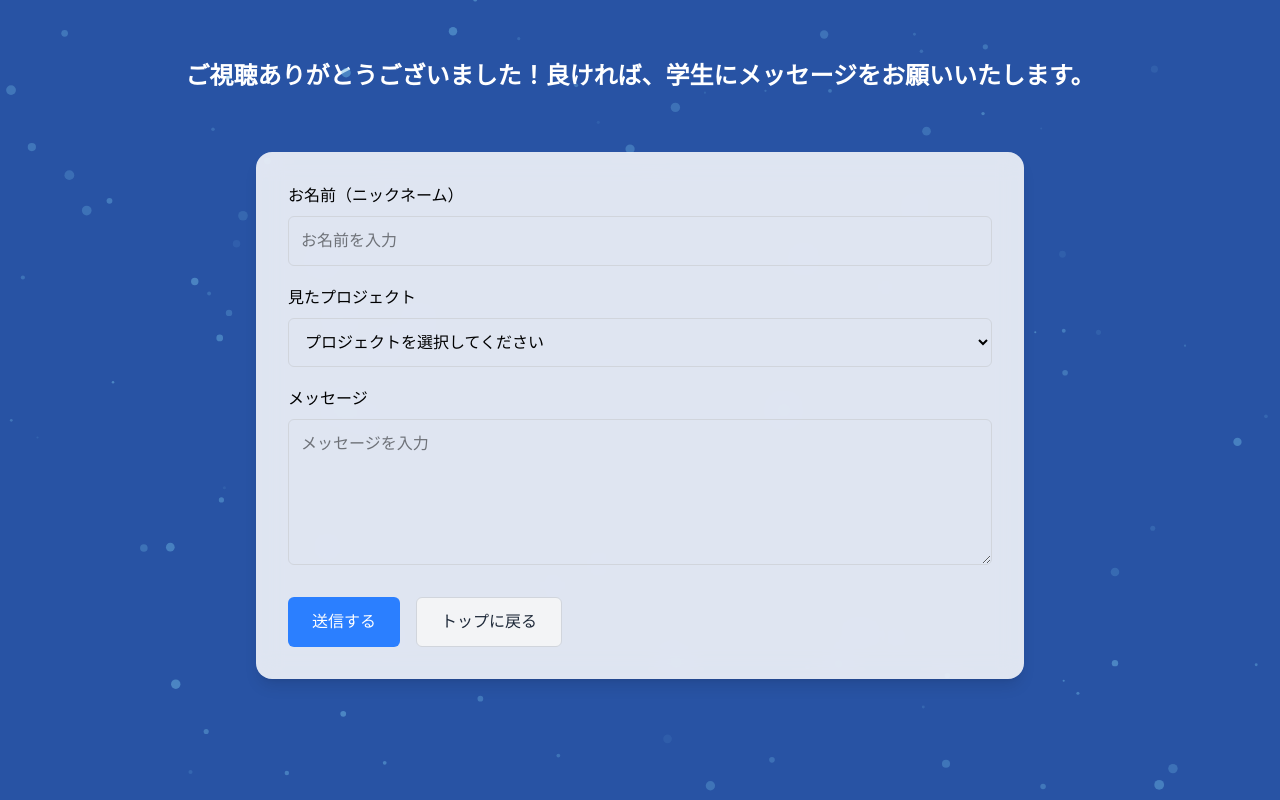
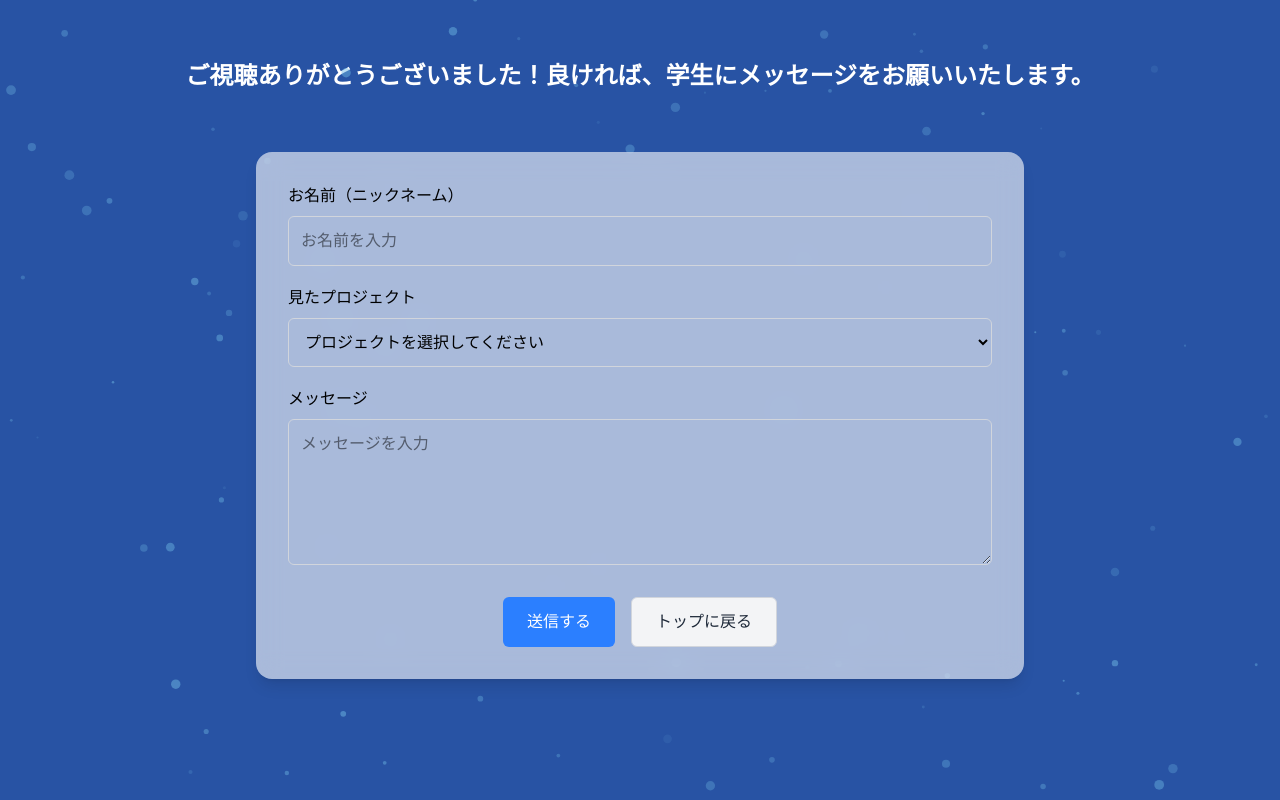
Before and after one commit to tarabakz25/osaka-expo-ar-next-v2, a Next.js app: page /message in a window 1280 px wide. Built offline with nearby package versions, Linux system fonts and the light colour scheme.

Commit message:
メッセージ送信フォームの背景色を変更し、ボタンの配置を中央揃えに修正

```diff
--- a/app/message/page.tsx
+++ b/app/message/page.tsx
@@ -77,7 +77,7 @@ export default function Message() {
         ご視聴ありがとうございました！良ければ、学生にメッセージをお願いいたします。
       </h2>
 
-      <div className="max-w-3xl mx-auto my-12 p-8 bg-white/85 rounded-2xl shadow-lg backdrop-blur-md z-10 relative">
+      <div className="max-w-3xl mx-auto my-12 p-8 bg-white/60 rounded-2xl shadow-lg backdrop-blur-md z-10 relative">
         {!showThankYou ? (
           <form id="messageForm" className="flex flex-col gap-5 text-black" onSubmit={handleSubmit}>
             <div className="flex flex-col gap-2">
@@ -133,7 +133,7 @@ export default function Message() {
               </div>
             )}
 
-            <div className="flex gap-4 mt-3">
+            <div className="flex gap-4 mt-3 justify-center">
               <button
                 type="submit"
                 className="px-6 py-3 rounded-md text-base cursor-pointer transition-all duration-300 text-center bg-blue-500 text-white border-none hover:bg-blue-600 disabled:bg-gray-400 disabled:cursor-not-allowed"
```
